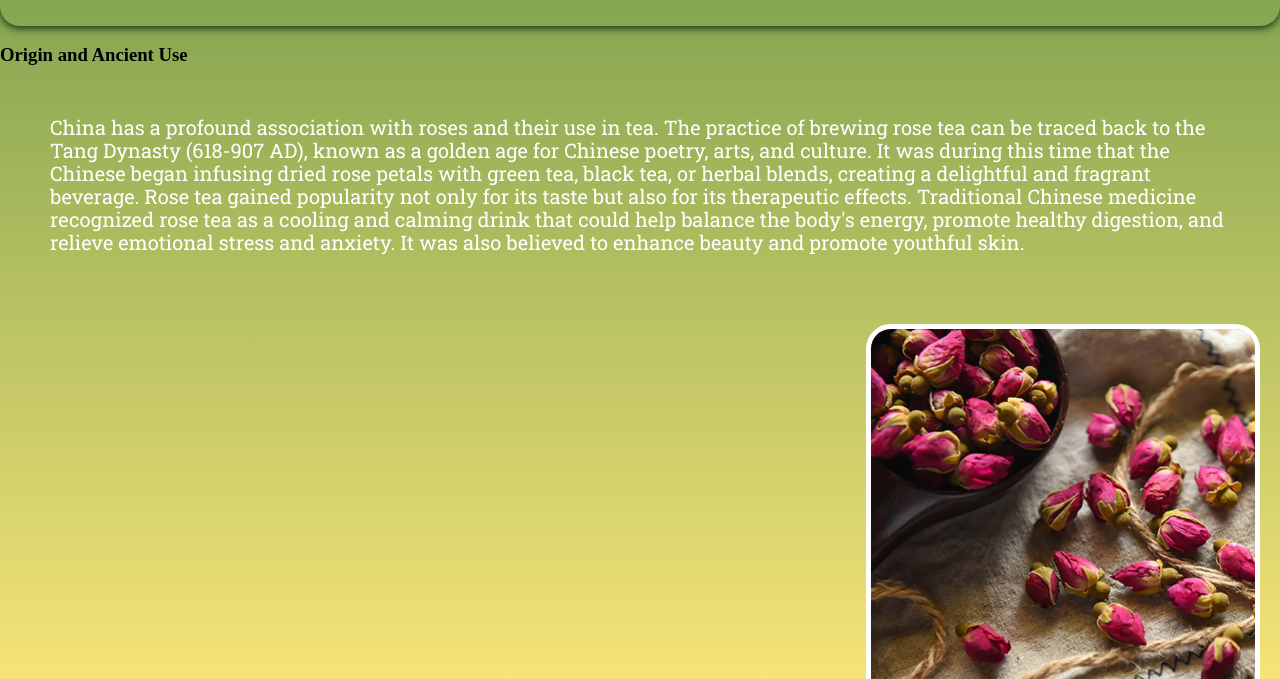
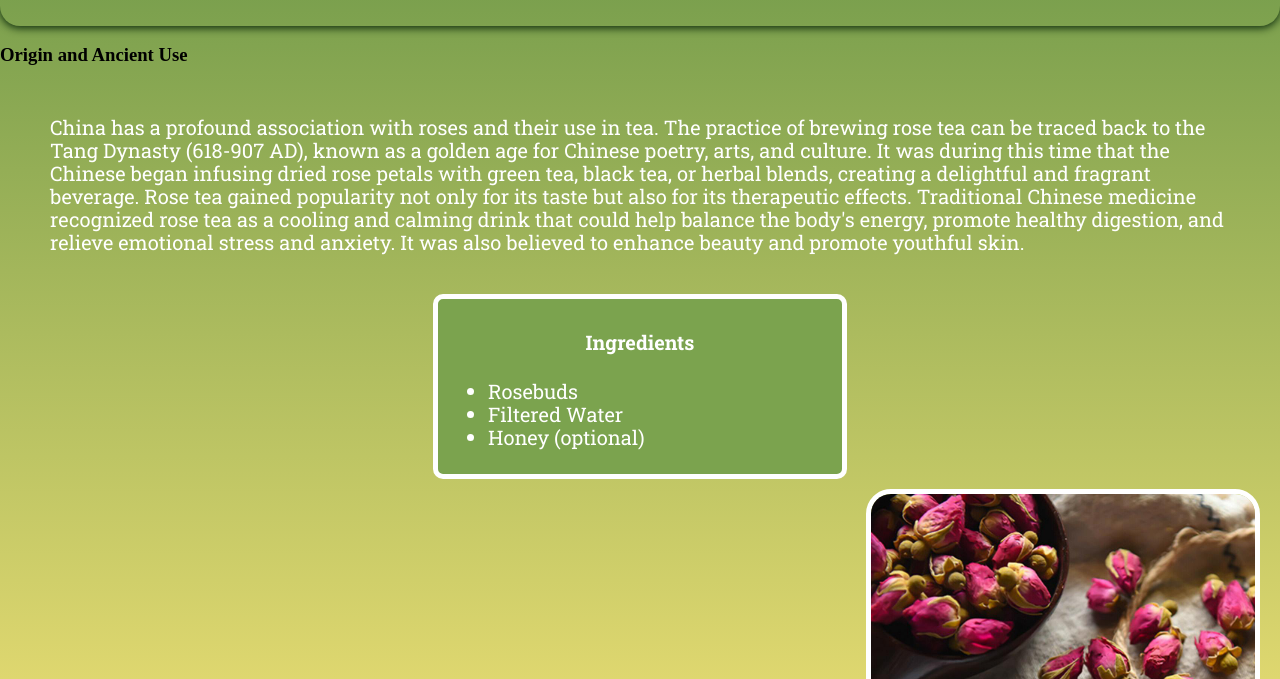
Before and after one commit to susanxiao22/OfficialProjectOne, a plain HTML site: page index.html in a window 1280 px wide. Shown: the part 524-1203 px from the top of the page. Drawn offline with Linux system fonts and the light colour scheme; a web font is replaced by a local one.

Commit message:
made changes

```diff
--- a/css/main.css
+++ b/css/main.css
@@ -48,3 +48,20 @@ p{
     border-radius: 25px;
 
 }
+.ingredients-header{
+    background-color: #7ba34e;
+    padding: 5px 10px;
+    width: 30%;
+    margin: -10px auto;
+    border-radius: 10px;
+    font-family: "Roboto Slab", serif;
+    font-size: 20px;
+    color: #ffffff;
+    border: 5px solid #ffffff;
+
+
+
+}
+h4{
+    text-align: center;
+}
--- a/index.html
+++ b/index.html
@@ -35,8 +35,18 @@
 
     </div>
   <h3>Origin and Ancient Use</h3>
-  <p>China has a profound association with roses and their use in tea. The practice of brewing rose tea can be traced back to the Tang Dynasty (618-907 AD), known as a golden age for Chinese poetry, arts, and culture. It was during this time that the Chinese began infusing dried rose petals with green tea, black tea, or herbal blends, creating a delightful and fragrant beverage. Rose tea gained popularity not only for its taste but also for its therapeutic effects. Traditional Chinese medicine recognized rose tea as a cooling and calming drink that could help balance the body's energy, promote healthy digestion, and relieve emotional stress and anxiety. It was also believed to enhance beauty and promote youthful skin.
-</p>
+  <p>China has a profound association with roses and their use in tea. The practice of brewing rose tea can be traced back to the Tang Dynasty (618-907 AD), known as a golden age for Chinese poetry, arts, and culture. It was during this time that the Chinese began infusing dried rose petals with green tea, black tea, or herbal blends, creating a delightful and fragrant beverage. Rose tea gained popularity not only for its taste but also for its therapeutic effects. Traditional Chinese medicine recognized rose tea as a cooling and calming drink that could help balance the body's energy, promote healthy digestion, and relieve emotional stress and anxiety. It was also believed to enhance beauty and promote youthful skin.</p>
+
+<header>
+  <div class="ingredients-header">
+    <h4>Ingredients</h4>
+    <ul>
+      <li>Rosebuds</li>
+      <li>Filtered Water</li>
+      <li>Honey (optional)</li>
+    </ul>
+  </div>
+</header>
 
   <img src="./img/Rosebuds.jpeg"class="align-right">
 </body>
```
